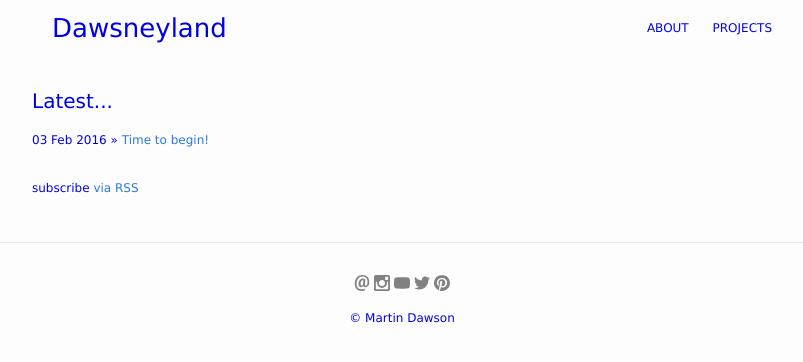
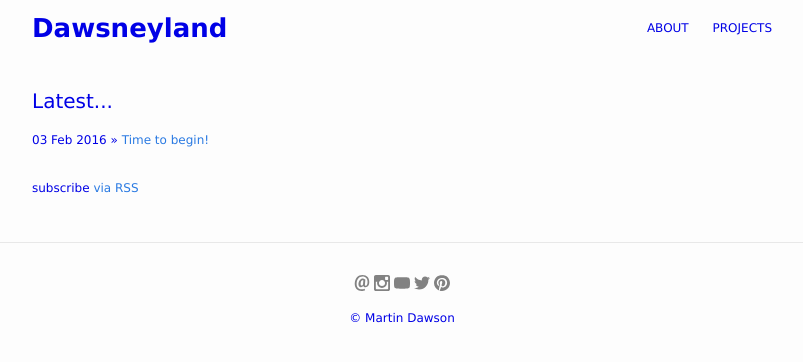
Before and after one commit to dawsneyland/formerdland, a Jekyll site: the page built from index.html, in a window 1280 px wide. Shown: the top 362 px of the page, without its empty margins (238-1041 px from the left). Built offline with Jekyll 4.4.1, drawn with Linux system fonts in a browser that asks for light colours.

Commit message:
Update _layout.scss
Remove padding and increase font weight

```diff
--- a/_sass/_layout.scss
+++ b/_sass/_layout.scss
@@ -16,10 +16,8 @@
     /*
     background-color: $background-color;
     */
-    padding-left: 20px;
-    padding-right: 20px;
     font-size: 26px;
-    font-weight: 500;
+    font-weight: 600;
     line-height: 56px;
     letter-spacing: 0px;
     margin-bottom: 0;
```
